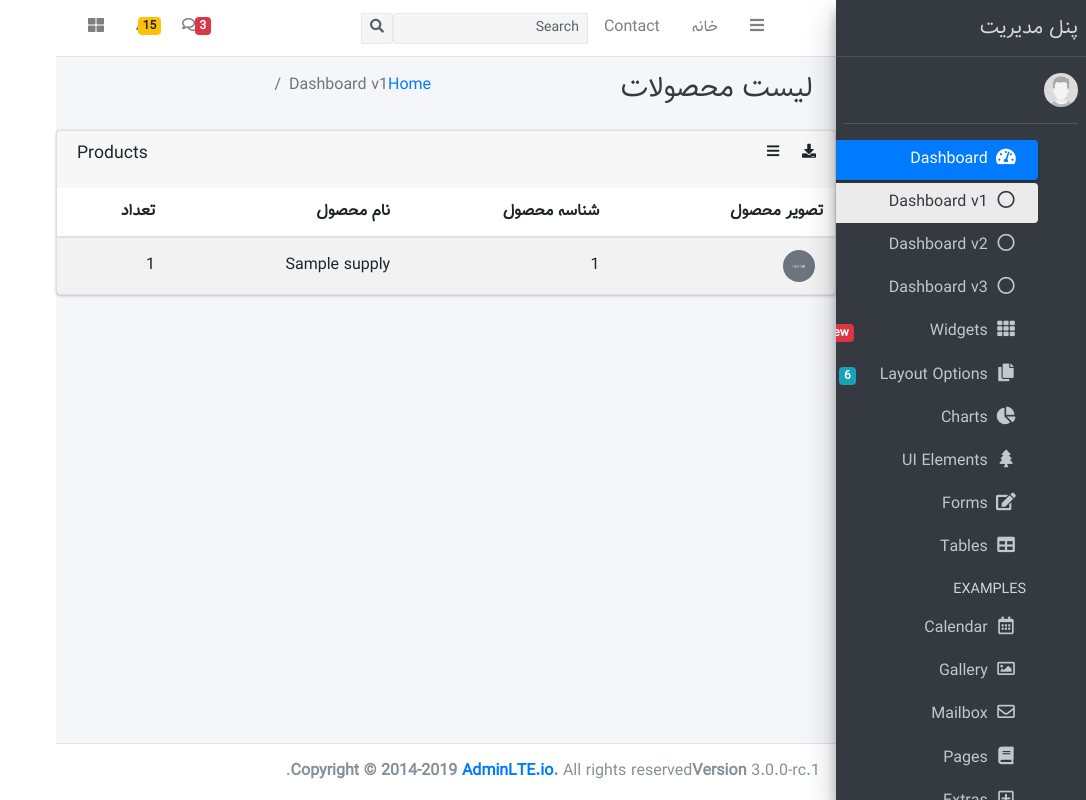
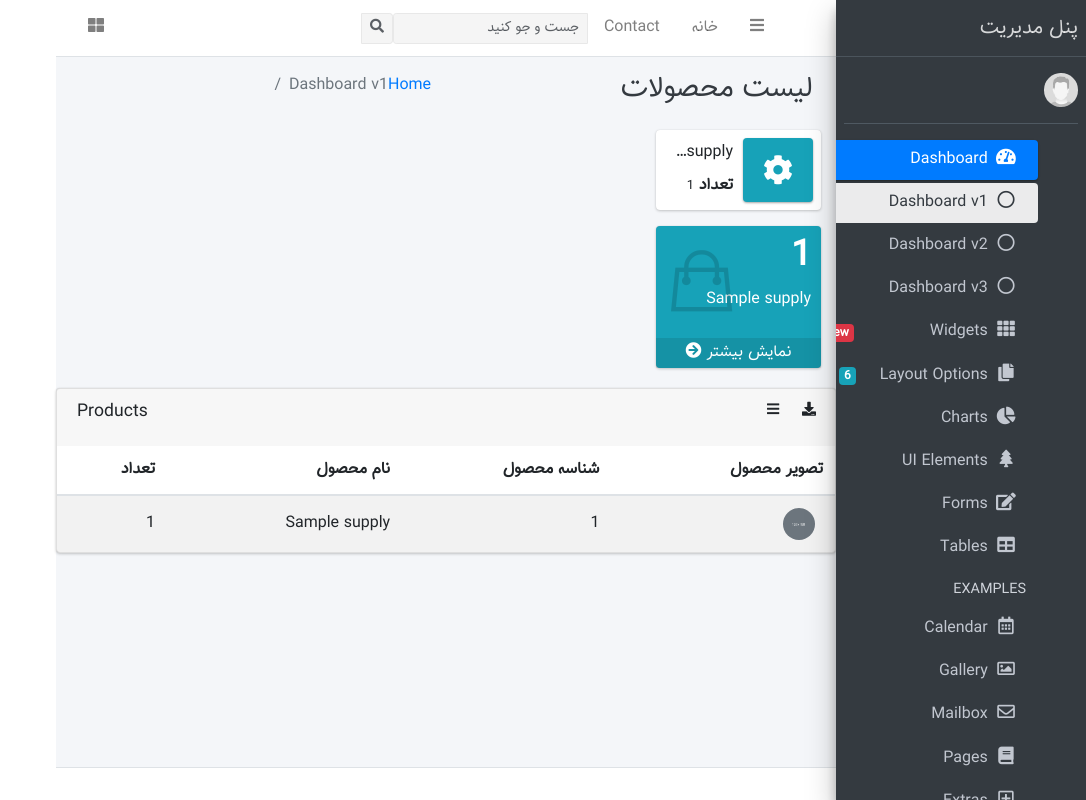
Before and after one commit to AliRezaDm/Audit_Feature, a Django app: page / in a window 1280 px wide. Shown: the whole page, without its empty margins (194-1280 px from the left). Run offline with Django 5.2, Linux system fonts and the light colour scheme; tables that the repository leaves empty hold one stand-in row (values such as "Sample post"); some libraries are stand-ins or nearby versions.

Commit message:
in template diffrent containers added

```diff
--- a/templates/goods/content.html
+++ b/templates/goods/content.html
@@ -1,6 +1,57 @@
 {% load static %}
 
 
+
+<!-- small containers -->
+<div class="container-fluid">
+  <div class="row">
+    {% for object in object_list%}
+      <div class="col-12 col-sm-6 col-md-3">
+        <div class="info-box">
+          <span class="info-box-icon bg-info elevation-1"><i class="fas fa-cog"></i></span>
+
+          <div class="info-box-content">
+            <span class="info-box-text">{{object.title}}</span>
+            <span class="info-box-number">
+              تعداد
+              <small>{{object.count}}</small>
+            </span>
+          </div>
+          <!-- /.info-box-content -->
+        </div>
+        <!-- /.info-box -->
+      </div>
+
+      <!-- fix for small devices only -->
+      <div class="clearfix hidden-md-up"></div>
+    {% endfor %}
+
+  </div>
+</div>
+
+<!-- Big containers -->
+<div class="container-fluid">
+  <div class="row">
+    {% for object in object_list%}
+    <div class="col-lg-3 col-6">
+      <!-- small box -->
+      <div class="small-box bg-info">
+        <div class="inner">
+          <h3>{{object.count}}</h3>
+
+          <p>{{object.title}}</p>
+        </div>
+        <div class="icon">
+          <i class="ion ion-bag"></i>
+        </div>
+        <a href="#" class="small-box-footer">نمایش بیشتر <i class="fas fa-arrow-circle-right"></i></a>
+      </div>
+    </div>
+  {% endfor %}
+  </div>
+</div>
+
+<!-- Table -->
 <div class="card">
     <div class="card-header border-0">
       <h3 class="card-title">Products</h3>
--- a/templates/goods/supply_list.html
+++ b/templates/goods/supply_list.html
@@ -55,7 +55,7 @@
     <!-- SEARCH FORM -->
     <form class="form-inline ml-3">
       <div class="input-group input-group-sm">
-        <input class="form-control form-control-navbar" type="search" placeholder="Search" aria-label="Search">
+        <input class="form-control form-control-navbar" type="search" placeholder="جست و جو کنید" aria-label="Search">
         <div class="input-group-append">
           <button class="btn btn-navbar" type="submit">
             <i class="fas fa-search"></i>
@@ -67,68 +67,12 @@
     <!-- Right navbar links -->
     <ul class="navbar-nav mr-auto-navbav">
       <!-- Messages Dropdown Menu -->
-      <li class="nav-item dropdown">
-        <a class="nav-link" data-toggle="dropdown" href="#">
-          <i class="far fa-comments"></i>
-          <span class="badge badge-danger navbar-badge">3</span>
-        </a>
-        <div class="dropdown-menu dropdown-menu-lg dropdown-menu-right">
-          <a href="#" class="dropdown-item">
-            <!-- Message Start -->
-            <div class="media">
-              <img src="{% static 'goods/dist/img/user1-128x128.jpg'%}" alt="User Avatar" class="img-size-50 mr-3 img-circle">
-              <div class="media-body">
-                <h3 class="dropdown-item-title">
-                  Brad Diesel
-                  <span class="float-right text-sm text-danger"><i class="fas fa-star"></i></span>
-                </h3>
-                <p class="text-sm">Call me whenever you can...</p>
-                <p class="text-sm text-muted"><i class="far fa-clock mr-1"></i> 4 Hours Ago</p>
-              </div>
-            </div>
-            <!-- Message End -->
-          </a>
-          <div class="dropdown-divider"></div>
-          <a href="#" class="dropdown-item">
-            <!-- Message Start -->
-            <div class="media">
-              <img src="{% static 'goods/dist/img/user8-128x128.jpg'%}" alt="User Avatar" class="img-size-50 img-circle mr-3">
-              <div class="media-body">
-                <h3 class="dropdown-item-title">
-                  John Pierce
-                  <span class="float-right text-sm text-muted"><i class="fas fa-star"></i></span>
-                </h3>
-                <p class="text-sm">I got your message bro</p>
-                <p class="text-sm text-muted"><i class="far fa-clock mr-1"></i> 4 Hours Ago</p>
-              </div>
-            </div>
-            <!-- Message End -->
-          </a>
-          <div class="dropdown-divider"></div>
-          <a href="#" class="dropdown-item">
-            <!-- Message Start -->
-            <div class="media">
-              <img src="{% static 'goods/dist/img/user3-128x128.jpg'%}" alt="User Avatar" class="img-size-50 img-circle mr-3">
-              <div class="media-body">
-                <h3 class="dropdown-item-title">
-                  Nora Silvester
-                  <span class="float-right text-sm text-warning"><i class="fas fa-star"></i></span>
-                </h3>
-                <p class="text-sm">The subject goes here</p>
-                <p class="text-sm text-muted"><i class="far fa-clock mr-1"></i> 4 Hours Ago</p>
-              </div>
-            </div>
-            <!-- Message End -->
-          </a>
-          <div class="dropdown-divider"></div>
-          <a href="#" class="dropdown-item dropdown-footer">See All Messages</a>
-        </div>
-      </li>
+
       <!-- Notifications Dropdown Menu -->
       <li class="nav-item dropdown">
         <a class="nav-link" data-toggle="dropdown" href="#">
-          <i class="far fa-bell"></i>
-          <span class="badge badge-warning navbar-badge">15</span>
+
+          <span class="fas fa-th-large"></span>
         </a>
         <div class="dropdown-menu dropdown-menu-lg dropdown-menu-right">
           <span class="dropdown-item dropdown-header">15 Notifications</span>
@@ -151,11 +95,7 @@
           <a href="#" class="dropdown-item dropdown-footer">See All Notifications</a>
         </div>
       </li>
-      <li class="nav-item">
-        <a class="nav-link" data-widget="control-sidebar" data-slide="true" href="#">
-          <i class="fas fa-th-large"></i>
-        </a>
-      </li>
+
     </ul>
   </nav>
   <!-- /.navbar -->
@@ -647,10 +587,9 @@
   </div>
   <!-- /.content-wrapper -->
   <footer class="main-footer">
-    <strong>Copyright &copy; 2014-2019 <a href="http://adminlte.io">AdminLTE.io</a>.</strong>
-    All rights reserved.
+
     <div class="float-right d-none d-sm-inline-block">
-      <b>Version</b> 3.0.0-rc.1
+
     </div>
   </footer>
 
```
